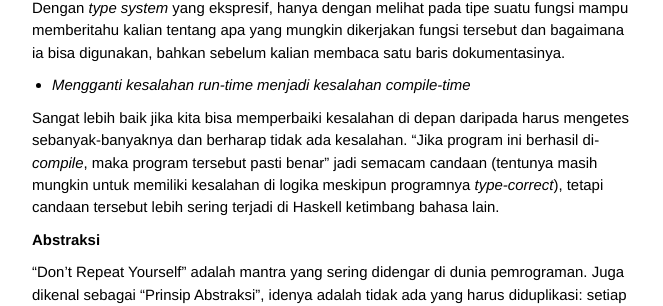
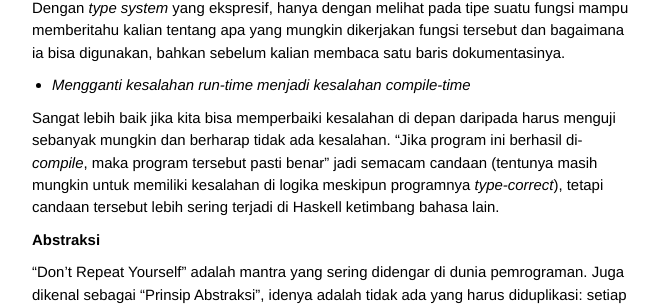
Before and after one commit to matematikaadit/matematikaadit.github.io, a Jekyll site: the page built from _posts/2014-06-17-themes.md, in a window 1280 px wide. Shown: the part 581-887 px from the top of the page, without its empty margins (308-971 px from the left). Built offline with Jekyll 4.4.1, drawn with Linux system fonts in a browser that asks for light colours.

Commit message:
tes -> uji

```diff
--- a/_posts/2014-06-17-themes.md
+++ b/_posts/2014-06-17-themes.md
@@ -41,7 +41,7 @@ membaca satu baris dokumentasinya.
 * *Mengganti kesalahan run-time menjadi kesalahan compile-time*
 
 Sangat lebih baik jika kita bisa memperbaiki kesalahan di depan daripada
-harus mengetes sebanyak-banyaknya dan berharap tidak ada kesalahan. "Jika
+harus menguji sebanyak mungkin dan berharap tidak ada kesalahan. "Jika
 program ini berhasil di-*compile*, maka program tersebut pasti benar" jadi
 semacam candaan (tentunya masih mungkin untuk memiliki kesalahan di logika
 meskipun programnya *type-correct*), tetapi candaan tersebut lebih sering
```
